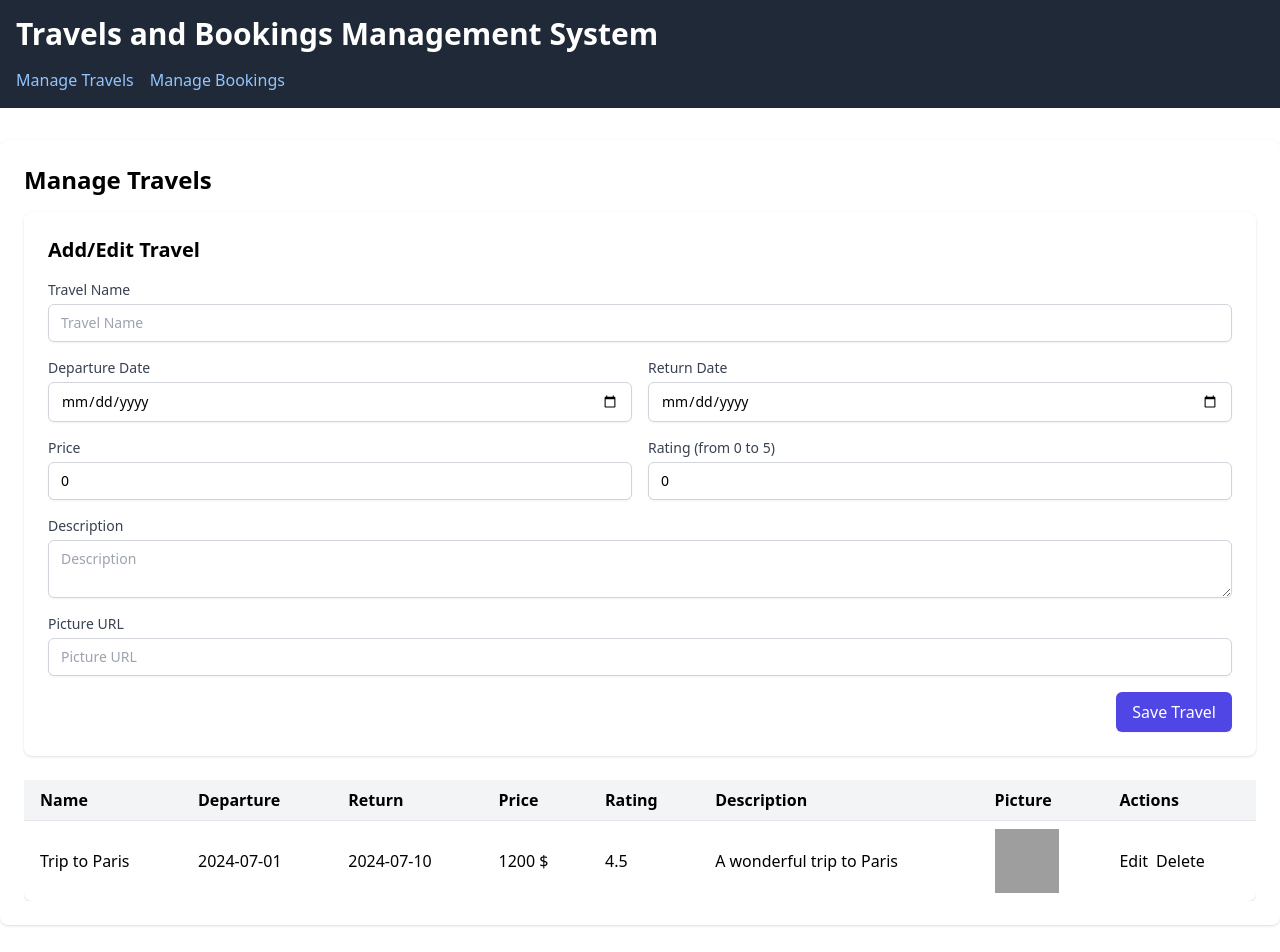
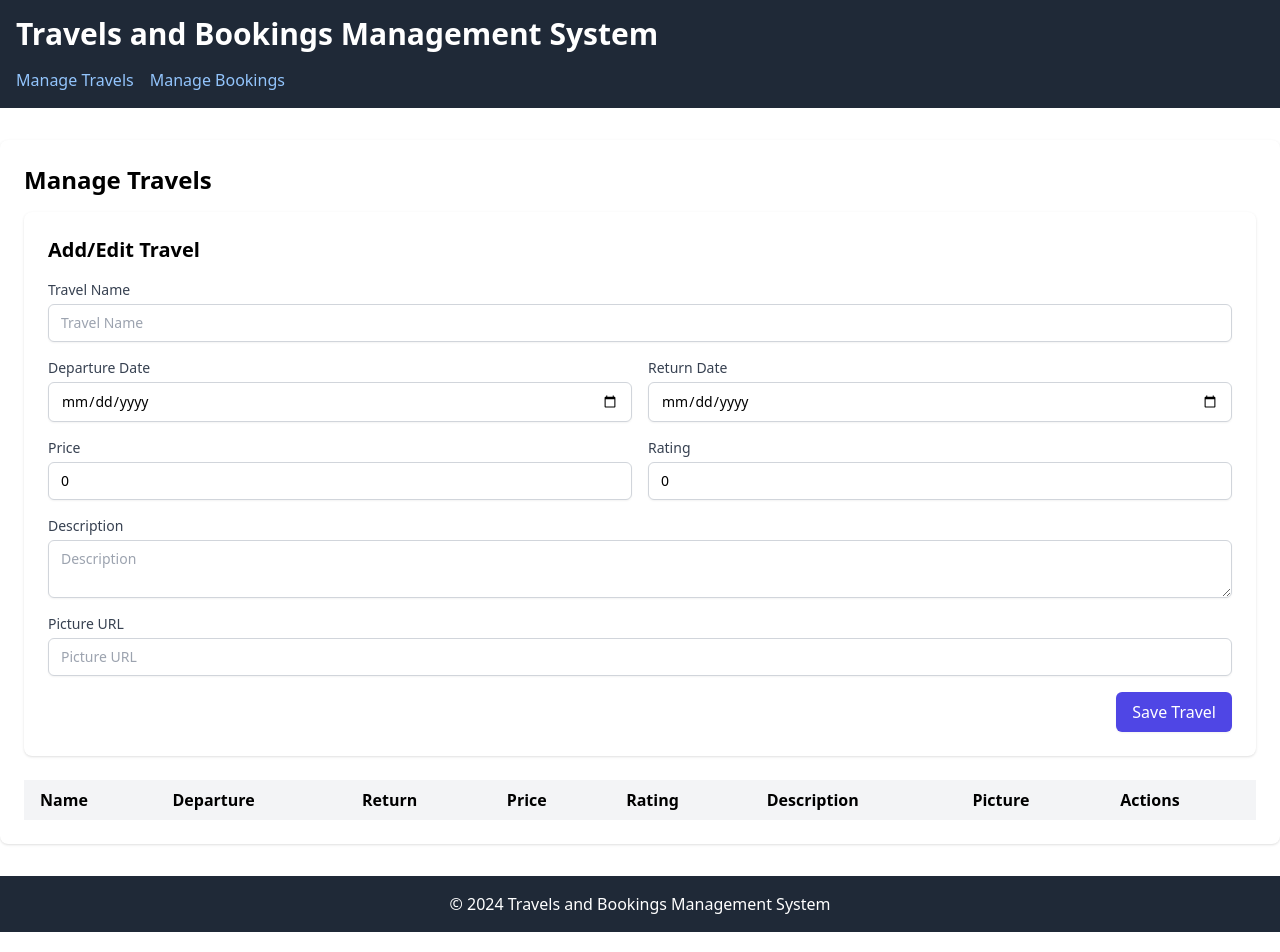
Before and after one commit to adamwuss/travels-bookings, a Nuxt app: page / in a window 1280 px wide. Shown: the top 952 px of the page. Built offline with nearby package versions, Linux system fonts and the light colour scheme; grey boxes are pictures that could not be loaded.

Commit message:
feat: add pinia

```diff
--- a/components/BookingForm/BookingForm.vue
+++ b/components/BookingForm/BookingForm.vue
@@ -12,8 +12,13 @@
           class="mt-1 block w-full px-3 py-2 border border-gray-300 rounded-md shadow-sm focus:outline-none focus:ring-indigo-500 focus:border-indigo-500 sm:text-sm"
           required
         >
-          <option value="Trip to Paris">Trip to Paris</option>
-          <option value="Trip to New York">Trip to New York</option>
+          <option
+            v-for="travel in travels"
+            :key="travel.id"
+            :value="travel.name"
+          >
+            {{ travel.name }}
+          </option>
         </select>
         <div class="flex justify-end">
           <button
@@ -128,7 +133,7 @@
             v-model="localBooking.notes"
             placeholder="Notes"
             class="mt-1 block w-full px-3 py-2 border border-gray-300 rounded-md shadow-sm focus:outline-none focus:ring-indigo-500 focus:border-indigo-500 sm:text-sm"
-          />
+          ></textarea>
         </div>
         <div class="flex justify-end">
           <button
@@ -145,13 +150,16 @@
 
 <script setup lang="ts">
 // vue
-import { ref, watch, defineProps, defineEmits } from "vue";
+import { ref, computed } from "vue";
+// stores
+import { useBookingStore } from "~/stores/booking";
+import { useTravelStore } from "~/stores/travel";
 // types
 import type { Booking } from "~/types";
-import type { Emits, Props } from "./types";
 
-const props = defineProps<Props>();
-
+const bookingStore = useBookingStore();
+const travelStore = useTravelStore();
+const travels = computed(() => travelStore.getAllTravels);
 const localBooking = ref<Booking>({
   id: 0,
   travel: "",
@@ -165,8 +173,6 @@ const localBooking = ref<Booking>({
 });
 
 const step = ref(1);
-
-const emit = defineEmits<Emits>();
 
 const resetForm = () => {
   localBooking.value = {
@@ -184,22 +190,13 @@ const resetForm = () => {
 };
 
 const saveBooking = () => {
-  emit("save", localBooking.value);
+  if (localBooking.value.id) {
+    bookingStore.updateBooking(localBooking.value);
+  } else {
+    bookingStore.addBooking(localBooking.value);
+  }
   resetForm();
 };
-
-watch(
-  () => props.bookingToEdit,
-  (newValue) => {
-    if (newValue) {
-      localBooking.value = { ...newValue };
-      step.value = 1;
-    } else {
-      resetForm();
-    }
-  },
-  { immediate: true },
-);
 
 const nextStep = () => {
   if (step.value < 3) step.value++;
--- a/components/BookingTable/BookingTable.vue
+++ b/components/BookingTable/BookingTable.vue
@@ -12,27 +12,19 @@
       </thead>
       <tbody>
         <tr v-for="booking in bookings" :key="booking.id" class="border-t">
-          <td class="px-4 py-2">
-            {{ booking.travel }}
-          </td>
-          <td class="px-4 py-2">
-            {{ booking.customer }}
-          </td>
-          <td class="px-4 py-2">
-            {{ booking.payment }}
-          </td>
-          <td class="px-4 py-2">
-            {{ booking.notes }}
-          </td>
+          <td class="px-4 py-2">{{ booking.travel }}</td>
+          <td class="px-4 py-2">{{ booking.customer }}</td>
+          <td class="px-4 py-2">{{ booking.payment }}</td>
+          <td class="px-4 py-2">{{ booking.notes }}</td>
           <td class="px-4 py-2">
             <button
-              class="btn btn-secondary btn-sm mr-2"
+              class="px-2 py-1 bg-blue-500 text-white rounded-md hover:bg-blue-600 focus:outline-none focus:ring-2 focus:ring-offset-2 focus:ring-blue-500"
               @click="editBooking(booking)"
             >
               Edit
             </button>
             <button
-              class="btn btn-danger btn-sm"
+              class="px-2 py-1 bg-red-500 text-white rounded-md hover:bg-red-600 focus:outline-none focus:ring-2 focus:ring-offset-2 focus:ring-red-500"
               @click="deleteBooking(booking.id)"
             >
               Delete
@@ -45,19 +37,21 @@
 </template>
 
 <script setup lang="ts">
+// vue
+import { computed } from "vue";
+// stores
+import { useBookingStore } from "~/stores/booking";
 // types
 import type { Booking } from "~/types";
-import type { Emits, Props } from "./types";
 
-defineProps<Props>();
-
-const emit = defineEmits<Emits>();
+const bookingStore = useBookingStore();
+const bookings = computed(() => bookingStore.getAllBookings);
 
 const editBooking = (booking: Booking) => {
-  emit("edit", booking);
+  bookingStore.updateBooking(booking);
 };
 
 const deleteBooking = (id: number) => {
-  emit("delete", id);
+  bookingStore.deleteBooking(id);
 };
 </script>
--- a/components/TravelForm/TravelForm.vue
+++ b/components/TravelForm/TravelForm.vue
@@ -57,15 +57,14 @@
         </div>
         <div>
           <label for="rating" class="block text-sm font-medium text-gray-700"
-            >Rating (from 0 to 5)</label
+            >Rating</label
           >
           <input
             id="rating"
             v-model="localTravel.rating"
             type="number"
-            step="1"
+            step="0.1"
             max="5"
-            min="0"
             placeholder="Rating"
             class="mt-1 block w-full px-3 py-2 border border-gray-300 rounded-md shadow-sm focus:outline-none focus:ring-indigo-500 focus:border-indigo-500 sm:text-sm"
             required
@@ -82,7 +81,7 @@
           placeholder="Description"
           class="mt-1 block w-full px-3 py-2 border border-gray-300 rounded-md shadow-sm focus:outline-none focus:ring-indigo-500 focus:border-indigo-500 sm:text-sm"
           required
-        />
+        ></textarea>
       </div>
       <div>
         <label for="picture" class="block text-sm font-medium text-gray-700"
@@ -110,14 +109,21 @@
 </template>
 
 <script setup lang="ts">
-// vue
-import { ref, watch, defineProps, defineEmits } from "vue";
-// types
-import type { Travel } from "~/types";
-import type { Emits, Props } from "./types";
+import { ref } from "vue";
+import { useTravelStore } from "~/stores/travel";
 
-const props = defineProps<Props>();
+interface Travel {
+  id: number;
+  name: string;
+  departure: string;
+  return: string;
+  price: number;
+  rating: number;
+  description: string;
+  picture: string;
+}
 
+const travelStore = useTravelStore();
 const localTravel = ref<Travel>({
   id: 0,
   name: "",
@@ -128,8 +134,6 @@ const localTravel = ref<Travel>({
   description: "",
   picture: "",
 });
-
-const emit = defineEmits<Emits>();
 
 const resetForm = () => {
   localTravel.value = {
@@ -145,19 +149,11 @@ const resetForm = () => {
 };
 
 const saveTravel = () => {
-  emit("save", localTravel.value);
+  if (localTravel.value.id) {
+    travelStore.updateTravel(localTravel.value);
+  } else {
+    travelStore.addTravel(localTravel.value);
+  }
   resetForm();
 };
-
-watch(
-  () => props.travelToEdit,
-  (newValue) => {
-    if (newValue) {
-      localTravel.value = { ...newValue };
-    } else {
-      resetForm();
-    }
-  },
-  { immediate: true },
-);
 </script>
--- a/components/TravelTable/TravelTable.vue
+++ b/components/TravelTable/TravelTable.vue
@@ -15,22 +15,12 @@
       </thead>
       <tbody>
         <tr v-for="travel in travels" :key="travel.id" class="border-t">
-          <td class="px-4 py-2">
-            {{ travel.name }}
-          </td>
-          <td class="px-4 py-2">
-            {{ travel.departure }}
-          </td>
-          <td class="px-4 py-2">
-            {{ travel.return }}
-          </td>
-          <td class="px-4 py-2">{{ travel.price }} $</td>
-          <td class="px-4 py-2">
-            {{ travel.rating }}
-          </td>
-          <td class="px-4 py-2">
-            {{ travel.description }}
-          </td>
+          <td class="px-4 py-2">{{ travel.name }}</td>
+          <td class="px-4 py-2">{{ travel.departure }}</td>
+          <td class="px-4 py-2">{{ travel.return }}</td>
+          <td class="px-4 py-2">{{ travel.price }}</td>
+          <td class="px-4 py-2">{{ travel.rating }}</td>
+          <td class="px-4 py-2">{{ travel.description }}</td>
           <td class="px-4 py-2">
             <img
               :src="travel.picture"
@@ -40,13 +30,13 @@
           </td>
           <td class="px-4 py-2">
             <button
-              class="btn btn-secondary btn-sm mr-2"
+              class="px-2 py-1 bg-blue-500 text-white rounded-md hover:bg-blue-600 focus:outline-none focus:ring-2 focus:ring-offset-2 focus:ring-blue-500"
               @click="editTravel(travel)"
             >
               Edit
             </button>
             <button
-              class="btn btn-danger btn-sm"
+              class="px-2 py-1 bg-red-500 text-white rounded-md hover:bg-red-600 focus:outline-none focus:ring-2 focus:ring-offset-2 focus:ring-red-500"
               @click="deleteTravel(travel.id)"
             >
               Delete
@@ -59,19 +49,21 @@
 </template>
 
 <script setup lang="ts">
+// vue
+import { computed } from "vue";
+// stores
+import { useTravelStore } from "~/stores/travel";
 // types
 import type { Travel } from "~/types";
-import type { Emits, Props } from "./types";
 
-defineProps<Props>();
-
-const emit = defineEmits<Emits>();
+const travelStore = useTravelStore();
+const travels = computed(() => travelStore.getAllTravels);
 
 const editTravel = (travel: Travel) => {
-  emit("edit", travel);
+  travelStore.updateTravel(travel);
 };
 
 const deleteTravel = (id: number) => {
-  emit("delete", id);
+  travelStore.deleteTravel(id);
 };
 </script>
--- a/nuxt.config.ts
+++ b/nuxt.config.ts
@@ -8,5 +8,5 @@ export default defineNuxtConfig({
       autoprefixer: {},
     },
   },
-  modules: ["@nuxt/eslint", "@nuxt/test-utils/module"],
+  modules: ["@nuxt/eslint", "@nuxt/test-utils/module", "@pinia/nuxt"],
 });
--- a/package.json
+++ b/package.json
@@ -16,7 +16,9 @@
     "prepare": "husky"
   },
   "dependencies": {
+    "@pinia/nuxt": "^0.5.1",
     "nuxt": "^3.12.2",
+    "pinia": "^2.1.7",
     "vue": "^3.4.29",
     "vue-router": "^4.3.3"
   },
--- a/pages/bookings.vue
+++ b/pages/bookings.vue
@@ -1,60 +1,11 @@
 <template>
   <div class="p-6 bg-white shadow rounded-lg">
     <h1 class="text-2xl font-bold mb-4">Manage Bookings</h1>
-    <BookingForm :booking-to-edit="bookingToEdit" @save="handleSaveBooking" />
-    <BookingTable
-      :bookings="bookings"
-      @edit="handleEditBooking"
-      @delete="handleDeleteBooking"
-    />
+    <BookingForm />
+    <BookingTable />
   </div>
 </template>
 
 <script setup lang="ts">
-// vue
-import { ref } from "vue";
-// components
-import { BookingTable, BookingForm } from "~/components";
-// types
-import type { Booking } from "~/types";
-
-const bookings = ref<Booking[]>([
-  // mocked one booking
-  {
-    id: 1,
-    travel: "Trip to Paris",
-    customer: "John Doe",
-    email: "john@example.com",
-    phone: "123-456-7890",
-    age: 30,
-    gender: "male",
-    payment: "Credit transfer",
-    notes: "",
-  },
-]);
-
-const bookingToEdit = ref<Booking | null>(null);
-
-const handleSaveBooking = (booking: Booking) => {
-  if (bookingToEdit.value) {
-    const index = bookings.value.findIndex(
-      (b) => b.id === bookingToEdit.value?.id,
-    );
-    if (index !== -1) {
-      bookings.value[index] = booking;
-    }
-    bookingToEdit.value = null;
-  } else {
-    booking.id = Date.now();
-    bookings.value.push(booking);
-  }
-};
-
-const handleEditBooking = (booking: Booking) => {
-  bookingToEdit.value = booking;
-};
-
-const handleDeleteBooking = (id: number) => {
-  bookings.value = bookings.value.filter((booking) => booking.id !== id);
-};
+import { BookingForm, BookingTable } from "~/components";
 </script>
--- a/pages/index.vue
+++ b/pages/index.vue
@@ -1,60 +1,11 @@
 <template>
   <div class="p-6 bg-white shadow rounded-lg">
     <h1 class="text-2xl font-bold mb-4">Manage Travels</h1>
-    <TravelForm :travel-to-edit="travelToEdit" @save="handleSaveTravel" />
-    <TravelTable
-      :travels="travels"
-      @edit="handleEditTravel"
-      @delete="handleDeleteTravel"
-    />
+    <TravelForm />
+    <TravelTable />
   </div>
 </template>
 
 <script setup lang="ts">
-// vue
-import { ref } from "vue";
-// components
-import { TravelForm, TravelTable } from "~/components";
-// types
-import type { Travel } from "~/types";
-
-const travels = ref<Travel[]>([
-  // mocked one travel
-  {
-    id: 1,
-    name: "Trip to Paris",
-    departure: "2024-07-01",
-    return: "2024-07-10",
-    price: 1200,
-    rating: 4.5,
-    description: "A wonderful trip to Paris",
-    picture:
-      "https://sa.visamiddleeast.com/dam/VCOM/regional/cemea/generic-cemea/travel-with-visa/destinations/paris/marquee-travel-paris-800x450.jpg",
-  },
-]);
-
-const travelToEdit = ref<Travel | null>(null);
-
-const handleSaveTravel = (travel: Travel) => {
-  if (travelToEdit.value) {
-    const index = travels.value.findIndex(
-      (t) => t.id === travelToEdit.value?.id,
-    );
-    if (index !== -1) {
-      travels.value[index] = travel;
-    }
-    travelToEdit.value = null;
-  } else {
-    travel.id = Date.now();
-    travels.value.push(travel);
-  }
-};
-
-const handleEditTravel = (travel: Travel) => {
-  travelToEdit.value = travel;
-};
-
-const handleDeleteTravel = (id: number) => {
-  travels.value = travels.value.filter((travel) => travel.id !== id);
-};
+import { TravelTable, TravelForm } from "~/components";
 </script>
--- /dev/null
+++ b/stores/booking.ts
@@ -0,0 +1,32 @@
+// pinia
+import { defineStore } from "pinia";
+// types
+import type { Booking } from "~/types";
+
+export const useBookingStore = defineStore("booking", {
+  state: () => ({
+    bookings: [] as Booking[],
+  }),
+  getters: {
+    getAllBookings: (state) => state.bookings,
+    getBookingById: (state) => (id: number) =>
+      state.bookings.find((booking) => booking.id === id),
+  },
+  actions: {
+    addBooking(booking: Booking) {
+      booking.id = Date.now();
+      this.bookings.push(booking);
+    },
+    updateBooking(updatedBooking: Booking) {
+      const index = this.bookings.findIndex(
+        (booking) => booking.id === updatedBooking.id,
+      );
+      if (index !== -1) {
+        this.bookings[index] = updatedBooking;
+      }
+    },
+    deleteBooking(id: number) {
+      this.bookings = this.bookings.filter((booking) => booking.id !== id);
+    },
+  },
+});
--- /dev/null
+++ b/stores/travel.ts
@@ -0,0 +1,32 @@
+// pinia
+import { defineStore } from "pinia";
+// types
+import type { Travel } from "~/types";
+
+export const useTravelStore = defineStore("travel", {
+  state: () => ({
+    travels: [] as Travel[],
+  }),
+  getters: {
+    getAllTravels: (state) => state.travels,
+    getTravelById: (state) => (id: number) =>
+      state.travels.find((travel) => travel.id === id),
+  },
+  actions: {
+    addTravel(travel: Travel) {
+      travel.id = Date.now();
+      this.travels.push(travel);
+    },
+    updateTravel(updatedTravel: Travel) {
+      const index = this.travels.findIndex(
+        (travel) => travel.id === updatedTravel.id,
+      );
+      if (index !== -1) {
+        this.travels[index] = updatedTravel;
+      }
+    },
+    deleteTravel(id: number) {
+      this.travels = this.travels.filter((travel) => travel.id !== id);
+    },
+  },
+});
```
Also changed, not shown: 1 other file (tests, documents, lock files or other folders).
